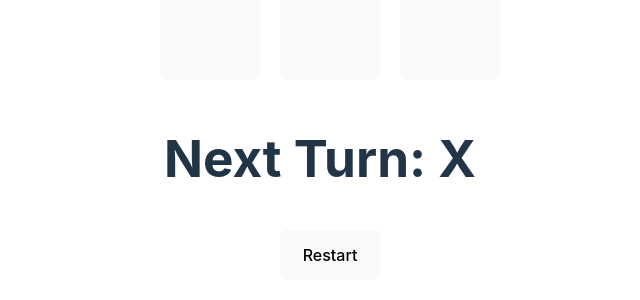
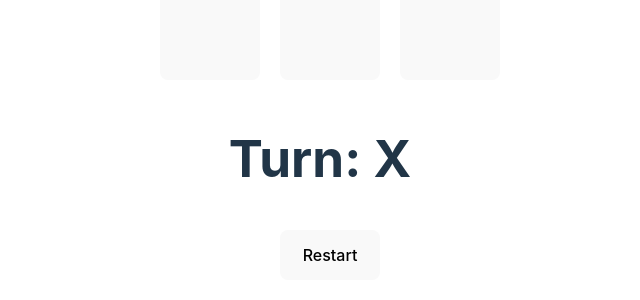
Before and after one commit to reauctioned/React_25, a React (Vite) app in the folder React_CC/: page / in a window 1280 px wide. Shown: the part 388-688 px from the top of the page, without its empty margins (320-960 px from the left). Built offline with nearby package versions, Linux system fonts and the light colour scheme.

Commit message:
+ minor status tweaks

```diff
--- a/React_CC/src/components/tic_tac_toe/tic-tac-toe.jsx
+++ b/React_CC/src/components/tic_tac_toe/tic-tac-toe.jsx
@@ -54,7 +54,7 @@ export default function TicTacToe(){
             } else if (getWinner(squares))
             { setStatus(`Winner is ${getWinner(squares)}`)}
             else
-            {setStatus(`Next Turn: ${isXTurn? 'X' : 'O'}`)}
+            {setStatus(`Turn: ${isXTurn? 'X' : 'O'}`)}
     },[squares,isXTurn])
 
 
```
